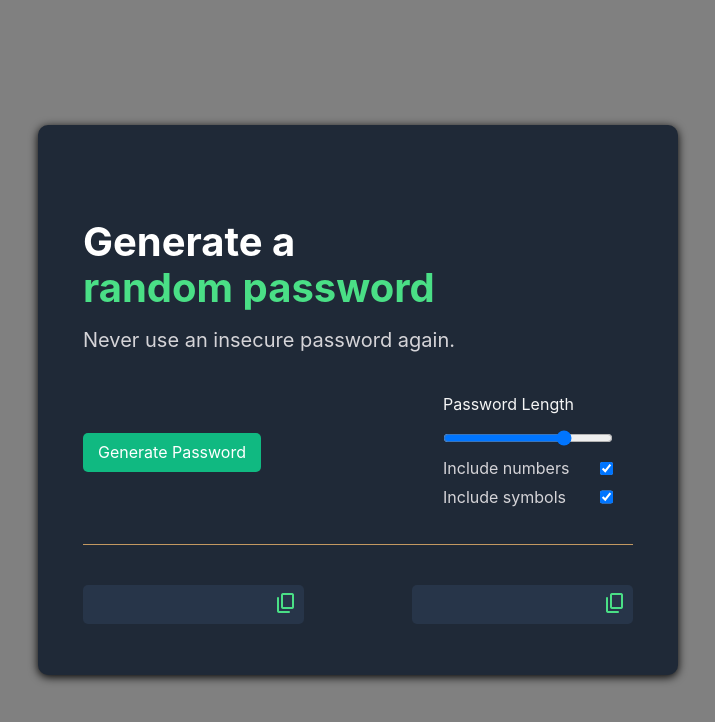
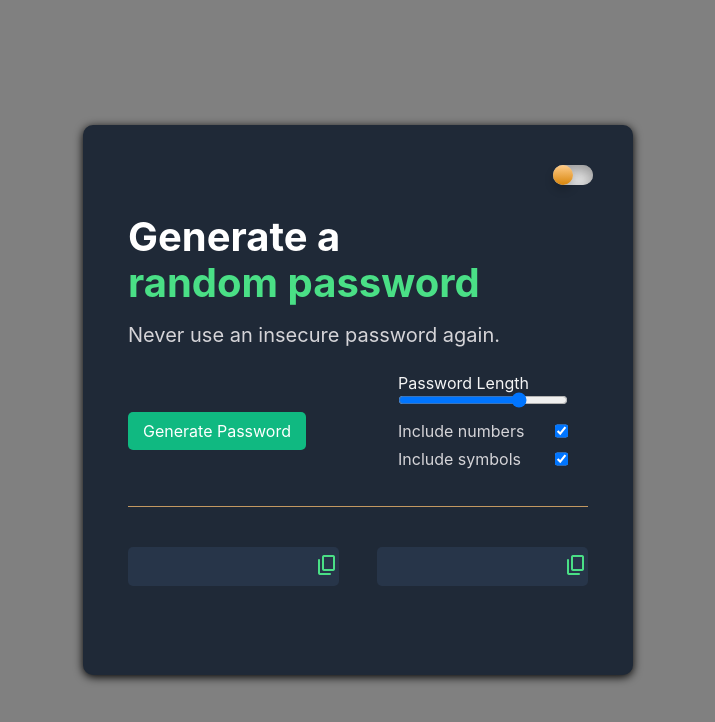
Before and after one commit to tak40/password-generator, a website built with Vite: page index.html in a window 1280 px wide. Shown: the whole page, without its empty margins (282-997 px from the left). Built offline with nearby package versions, Linux system fonts and the light colour scheme.

Commit message:
Fixed the HTML syntax for the toggle switch label

```diff
--- a/index.css
+++ b/index.css
@@ -1,3 +1,8 @@
+* {
+    box-sizing: border-box;
+    margin: 0;
+    padding: 0;
+}
 
 html {
     background: grey;
@@ -6,7 +11,6 @@ html {
 body {
     font-family: 'Inter', sans-serif;
     background-color: #1F2937;
-    margin: 0;
     padding: 0 45px;
     border-radius: 10px;
     width: 550px;
@@ -35,8 +39,6 @@ body {
 #toggle-switch {
     display: none;
     position: absolute;
-    top: 40px;
-    right: 40px;
 }
 
 label.toggle  {
@@ -102,11 +104,13 @@ h1 {
     margin-top: 15px;
 }
 
-.numbers, .symbols {
+.numbers,
+.symbols {
     color: #D5D4D8;
 }
 
-.setting-numbers, .setting-symbols {
+.setting-numbers,
+.setting-symbols {
     margin-top: 10px;
     display: flex;
     justify-content: space-between
@@ -165,13 +169,15 @@ span {
     line-height: 39px;
 }
 
-#password-one, #password-two {
+#password-one,
+#password-two {
     display: inline;
     text-align: center;
     font-size: 14.1px;
 }
 
-#copy-password-one, #copy-password-two {
+#copy-password-one,
+#copy-password-two {
     background-color: #273549;
     border: none;
 }
--- a/index.html
+++ b/index.html
@@ -1,7 +1,5 @@
 <!DOCTYPE html>
 <html lang="en">
-
-    <html>
     <head>
         <link rel="stylesheet" href="https://cdnjs.cloudflare.com/ajax/libs/normalize/8.0.1/normalize.css">
         <link rel="stylesheet" href="index.css">
@@ -15,7 +13,7 @@
     </head>
     <body>
         <input id="toggle-switch" type="checkbox" id="switch"/>
-            <label for="toggle-switch" "toggle">
+        <label for="toggle-switch" class="toggle">
             <svg
                 src="moon-svgrepo-com.svg"
                 class="moon"
```
Lines whose indentation alone changed are shown as unchanged.
